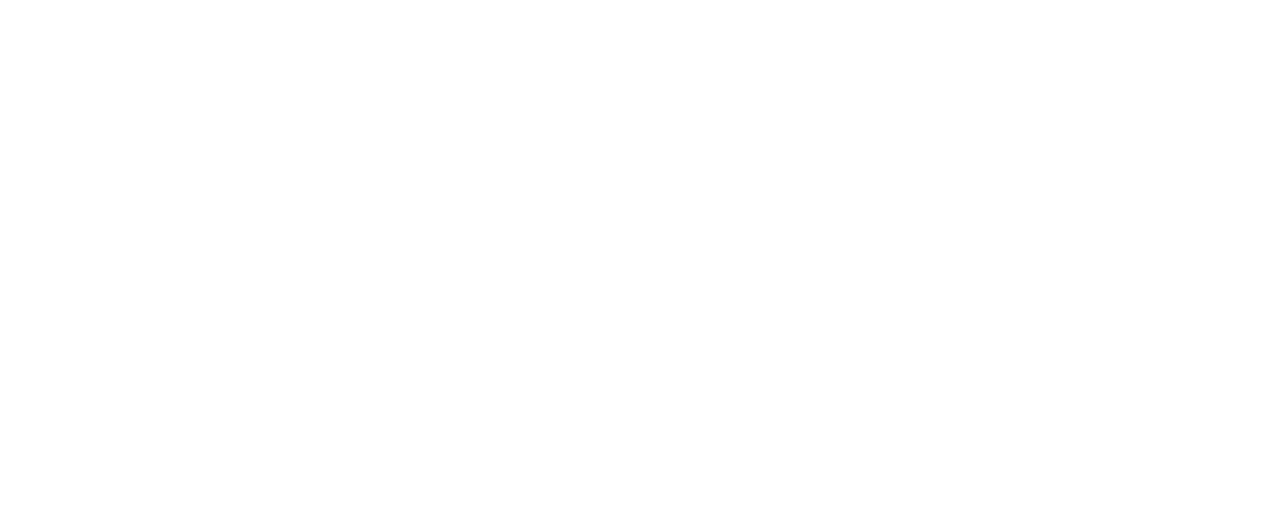
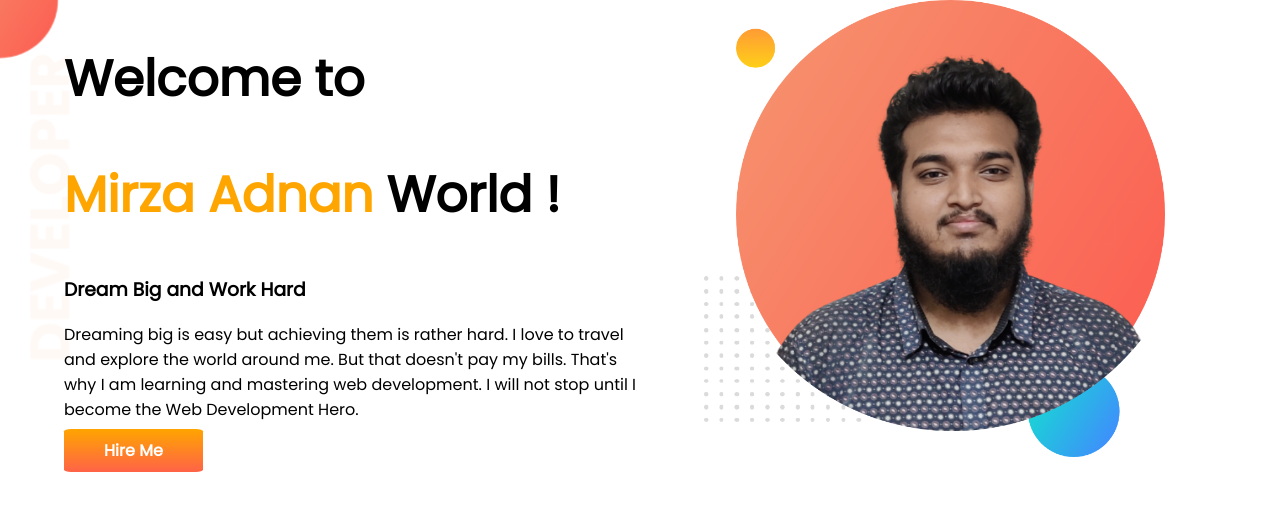
Before and after one commit to adib3006/developer-portfolio, a plain HTML site: page index.html in a window 1280 px wide. Drawn offline with Linux system fonts and the light colour scheme.

Commit message:
top banner done

```diff
--- a/index.html
+++ b/index.html
@@ -5,9 +5,23 @@
     <meta http-equiv="X-UA-Compatible" content="IE=edge">
     <meta name="viewport" content="width=device-width, initial-scale=1.0">
     <title>Mirza Adnan Portfolio</title>
+    <link rel="preconnect" href="https://fonts.googleapis.com">
+    <link rel="preconnect" href="https://fonts.gstatic.com" crossorigin>
+    <link href="https://fonts.googleapis.com/css2?family=Poppins&display=swap" rel="stylesheet">
     <link rel="stylesheet" href="style.css">
 </head>
 <body>
-
+    <section class="top-banner">
+        <div class="half-width">
+            <h1>Welcome to</h1>
+            <h1><span class="orange-color">Mirza Adnan</span> World !</h1>
+            <h3>Dream Big and Work Hard</h3>
+            <p>Dreaming big is easy but achieving them is rather hard. I love to travel and explore the world around me. But that doesn't pay my bills. That's why I am learning and mastering web development. I will not stop until I become the Web Development Hero.</p>
+            <a class="link-button" target="_blank" href="https://www.linkedin.com/in/mirza-adnan-310b81184/">Hire Me</a>
+        </div>
+        <div class="half-width">
+            <img src="images/adnan.png" alt="">
+        </div>
+    </section>
 </body>
 </html>
--- a/style.css
+++ b/style.css
@@ -0,0 +1,32 @@
+body{
+    font-family: 'Poppins', sans-serif;
+    margin: 0;
+}
+h1{
+    font-size: 50px;
+}
+.orange-color{
+    color: orange;
+}
+section{
+    display: flex;
+}
+.half-width{
+    width: 50%;
+    padding-left: 5%;
+}
+.half-width img{
+    width: 80%;
+}
+.link-button{
+    text-decoration: none;
+    background-image: linear-gradient(orange,tomato);
+    padding: 10px 40px;
+    color: white;
+    font-weight: 700;
+    border-radius: 5%;
+}
+.top-banner{
+    background-image: url(images/top-banner.png);
+    background-repeat: no-repeat;
+}
```
Also changed, not shown: images/adnan.png (added), images/dream-bg.png (added), images/exp-bg.png (added), images/git.png (added), images/top-banner.png (added), 7 other files.
